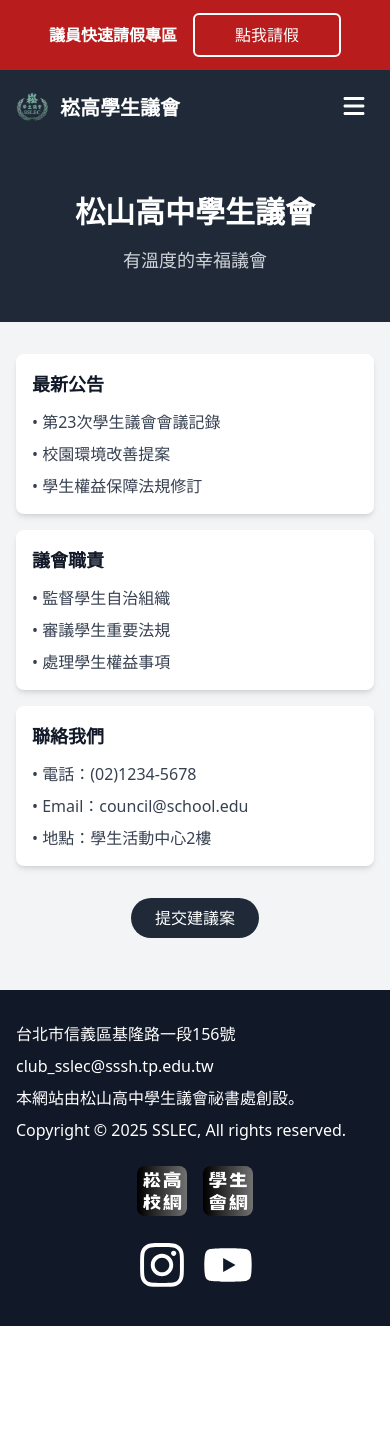
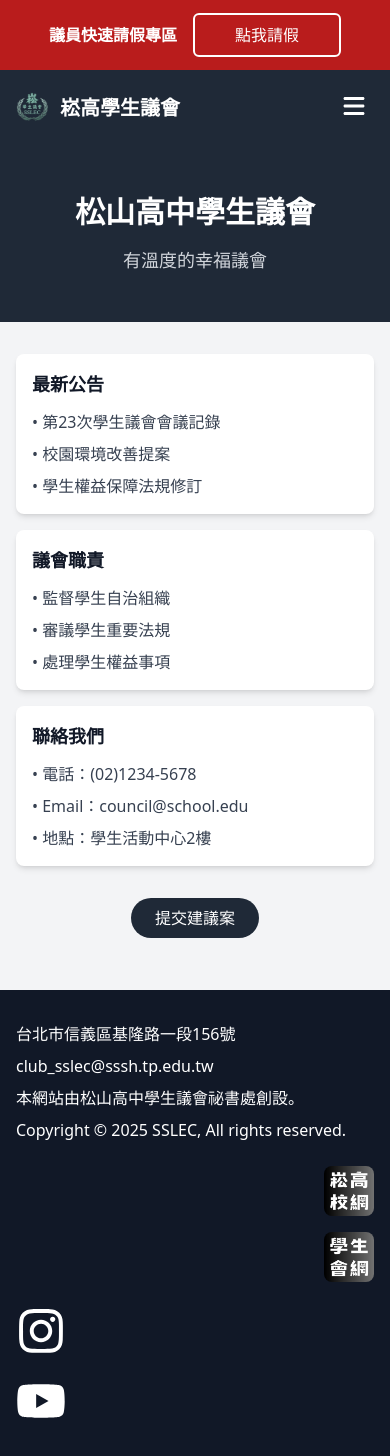
Before and after one commit to forgithub338/ssshCouncil, a Next.js app: page / in a window 390 px wide. Shown: the top 1456 px of the page. Before the commit the page ends 1326 px from the top, so only its background shows below. Built offline with nearby package versions, Linux system fonts and the light colour scheme.

Commit message:
phone version renew

```diff
--- a/components/Absent.js
+++ b/components/Absent.js
@@ -1,8 +1,10 @@
 export default function Absent() {
   return (
-    <div className="container flex items-center justify-center mx-auto bg-red-700 h-[70px] gap-4">
-      <span className="text-white font-bold">議員快速請假專區</span>
-      <a href="/absent" className="border-2 border-white text-white px-10 py-2 rounded-md">點我請假</a>
+    <div className="bg-red-700">
+      <div className="container flex items-center justify-center mx-auto bg-red-700 h-[70px] gap-4">
+        <span className="text-white font-bold">議員快速請假專區</span>
+        <a href="/absent" className="border-2 border-white text-white px-10 py-2 rounded-md">點我請假</a>
+      </div>
     </div>
   );
 }
--- a/components/Navbar.js
+++ b/components/Navbar.js
@@ -1,3 +1,4 @@
+"use client";
 import { FontAwesomeIcon } from "@fortawesome/react-fontawesome";
 import { faCaretDown, faBars, faXmark } from "@fortawesome/free-solid-svg-icons";
 import { useState } from "react";
--- a/components/WebFooter.js
+++ b/components/WebFooter.js
@@ -4,8 +4,8 @@ import { faYoutube } from '@fortawesome/free-brands-svg-icons';
 
 export default function WebFooter() {
     return (
-        <footer>
-            <div className="container mx-auto px-4 py-8 md:py-12 bg-gray-900">
+        <footer className="bg-gray-900">
+            <div className="container mx-auto px-4 py-8 md:py-12">
                 <div className="grid grid-cols-1 md:grid-cols-10 gap-6">
                     <div className="col-span-1 md:col-span-6 text-white space-y-2">
                         <p>台北市信義區基隆路一段156號</p>
@@ -15,20 +15,20 @@ export default function WebFooter() {
                         <p>Copyright © 2025 SSLEC, All rights reserved.</p>
                     </div>
 
-                    <div className="col-span-1 md:col-span-2 flex justify-center md:justify-end space-x-4 md:space-x-0 md:space-y-4">
-                        <a href="https://www.sssh.tp.edu.tw/home" target="_blank">
+                    <div className="col-span-1 md:col-span-2 space-y-4 flex flex-col items-end">
+                        <a href="https://www.sssh.tp.edu.tw/home" target="_blank" className="block">
                             <img src="/images/school_logo.png" alt="松山高中校網" className="w-[50px] h-[50px] rounded-lg hover:opacity-80" />
                         </a>
-                        <a href="https://songconcil35.wixstudio.com/sssc" target="_blank">
+                        <a href="https://songconcil35.wixstudio.com/sssc" target="_blank" className="block">
                             <img src="/images/union_logo.png" alt="學生會網站" className="w-[50px] h-[50px] rounded-lg hover:opacity-80"/>
                         </a>
                     </div>
 
-                    <div className="col-span-1 md:col-span-2 flex justify-center md:justify-start space-x-4 md:space-x-0 md:space-y-4">
-                        <a href="https://www.instagram.com/sslec_11th/" target="_blank">
+                    <div className="col-span-1 md:col-span-2 space-y-4">
+                        <a href="https://www.instagram.com/sslec_11th/" target="_blank" className="block">
                             <FontAwesomeIcon icon={faInstagram} className="w-[50px] h-[50px] text-white hover:text-orange-500" />
                         </a>
-                        <a href="https://www.youtube.com/channel/UCktJHl0q_kwCRxxcsdQ2CNg/community" target="_blank">
+                        <a href="https://www.youtube.com/channel/UCktJHl0q_kwCRxxcsdQ2CNg/community" target="_blank" className="block">
                             <FontAwesomeIcon icon={faYoutube} className="w-[50px] h-[50px] text-white hover:text-orange-500" />
                         </a>
                     </div>
```
